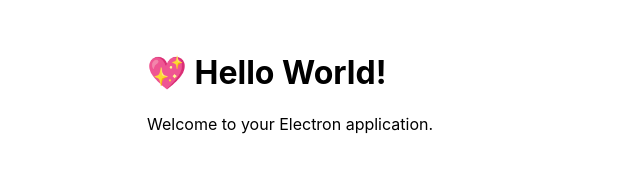
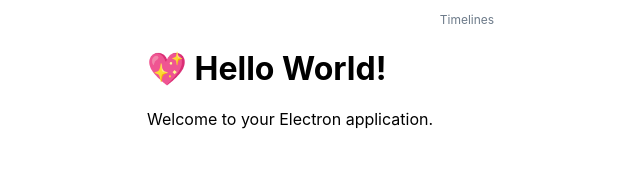
Before and after one commit to thvanarkel/timelines, an Electron app: page src/renderer/timeline.html in a window 1280 px wide. Shown: the whole page, without its empty margins (189-829 px from the left). Drawn offline with Linux system fonts and the light colour scheme.

Commit message:
Implemented titlebar

```diff
--- a/src/main.js
+++ b/src/main.js
@@ -20,9 +20,6 @@
   });
   // Emitted when the window is closed.
   mainWindow.on('closed', () => {
-    // Dereference the window object, usually you would store windows
-    // in an array if your app supports multi windows, this is the time
-    // when you should delete the corresponding element.
     mainWindow = null;
   });
 };
--- /dev/null
+++ b/src/renderer/core.css
@@ -0,0 +1,19 @@
+body {
+  font-family: "Inter", -apple-system, BlinkMacSystemFont, "Segoe UI", Roboto, Helvetica, Arial, sans-serif;
+  margin: auto;
+  max-width: 38rem;
+  padding: 0rem 2rem 2rem 2rem;
+}
+
+.titlebar {
+  display: flex;
+  justify-content: center;
+  align-items: flex-end;
+  height: 1.7rem;
+  margin-left: 2rem;
+  text-align: center;
+  font-size: 12px;
+  -webkit-app-region: drag;
+  user-select: none;
+  color: rgb(108, 122, 137);
+}
--- a/src/renderer/index.css
+++ /dev/null
@@ -1,6 +0,0 @@
-body {
-  font-family: "Inter", -apple-system, BlinkMacSystemFont, "Segoe UI", Roboto, Helvetica, Arial, sans-serif;
-  margin: auto;
-  max-width: 38rem;
-  padding: 2rem;
-}
--- a/src/renderer/timeline.html
+++ b/src/renderer/timeline.html
@@ -3,9 +3,10 @@
   <head>
     <meta charset="UTF-8">
     <title>Hello World!</title>
-    <link rel="stylesheet" href="index.css">
+    <link rel="stylesheet" href="core.css">
   </head>
   <body style="-webkit-app-region: drag">
+    <div class="titlebar">Timelines</div>
     <h1>💖 Hello World!</h1>
     <p>Welcome to your Electron application.</p>
   </body>
```
Also changed, not shown: src/renderer/data.html (+2 -1 lines).
